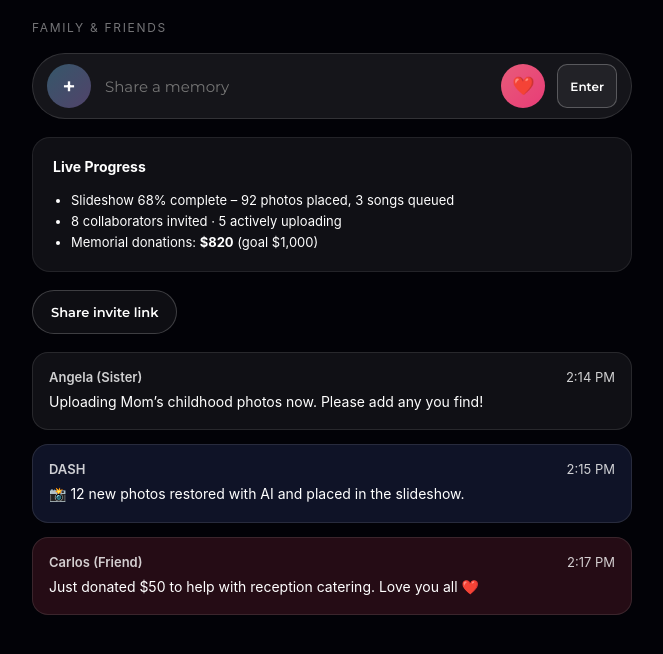
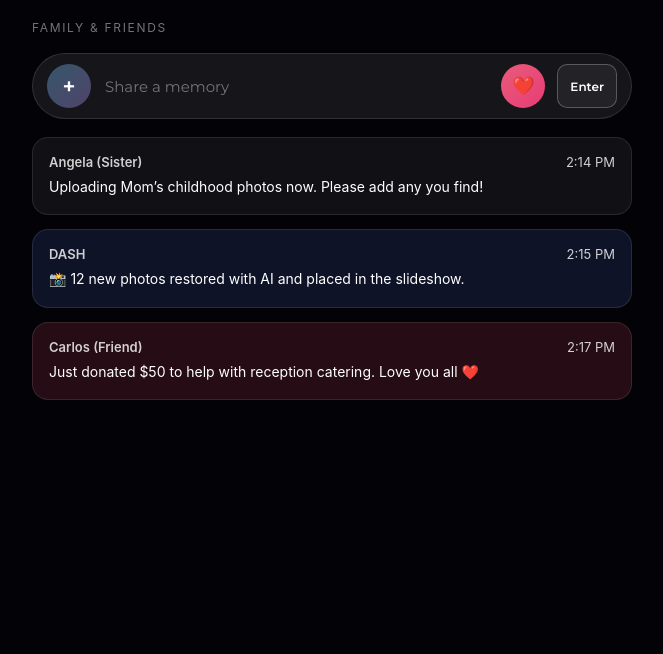
Before and after one commit to dashqrcodes/DASH, a Next.js app: page /collaboration in a window 1280 px wide. Shown: the top 654 px of the page, without its empty margins (308-971 px from the left). Built offline with nearby package versions, Linux system fonts and the light colour scheme.

Commit message:
feat: remove Share invite link button and Live Progress section from collaboration panel

```diff
--- a/src/components/CollaborationPanel.tsx
+++ b/src/components/CollaborationPanel.tsx
@@ -174,42 +174,6 @@ const CollaborationPanel: React.FC<CollaborationPanelProps> = ({
         />
       </form>
 
-      <div style={{
-        background: 'rgba(255,255,255,0.06)',
-        border: '1px solid rgba(255,255,255,0.08)',
-        borderRadius: '18px',
-        padding: '18px 20px',
-        display: 'flex',
-        flexDirection: 'column',
-        gap: '12px',
-        fontSize: '13px',
-        lineHeight: 1.6
-      }}>
-        <strong style={{ fontSize: '14px' }}>Live Progress</strong>
-        <ul style={{ margin: 0, paddingLeft: '18px' }}>
-          <li>Slideshow 68% complete – 92 photos placed, 3 songs queued</li>
-          <li>8 collaborators invited · 5 actively uploading</li>
-          <li>Memorial donations: <strong>$820</strong> (goal $1,000)</li>
-        </ul>
-      </div>
-
-      <button
-        onClick={() => alert('Invite link copied to clipboard!')}
-        style={{
-          alignSelf: 'flex-start',
-          border: '1px solid rgba(255,255,255,0.2)',
-          background: 'rgba(255,255,255,0.05)',
-          color: 'white',
-          padding: '10px 18px',
-          borderRadius: '999px',
-          fontSize: '13px',
-          fontWeight: 600,
-          cursor: 'pointer'
-        }}
-      >
-        Share invite link
-      </button>
-
       <div style={{ display: 'flex', flexDirection: 'column', gap: '14px' }}>
         {sampleMessages.map((message) => (
           <div
```
